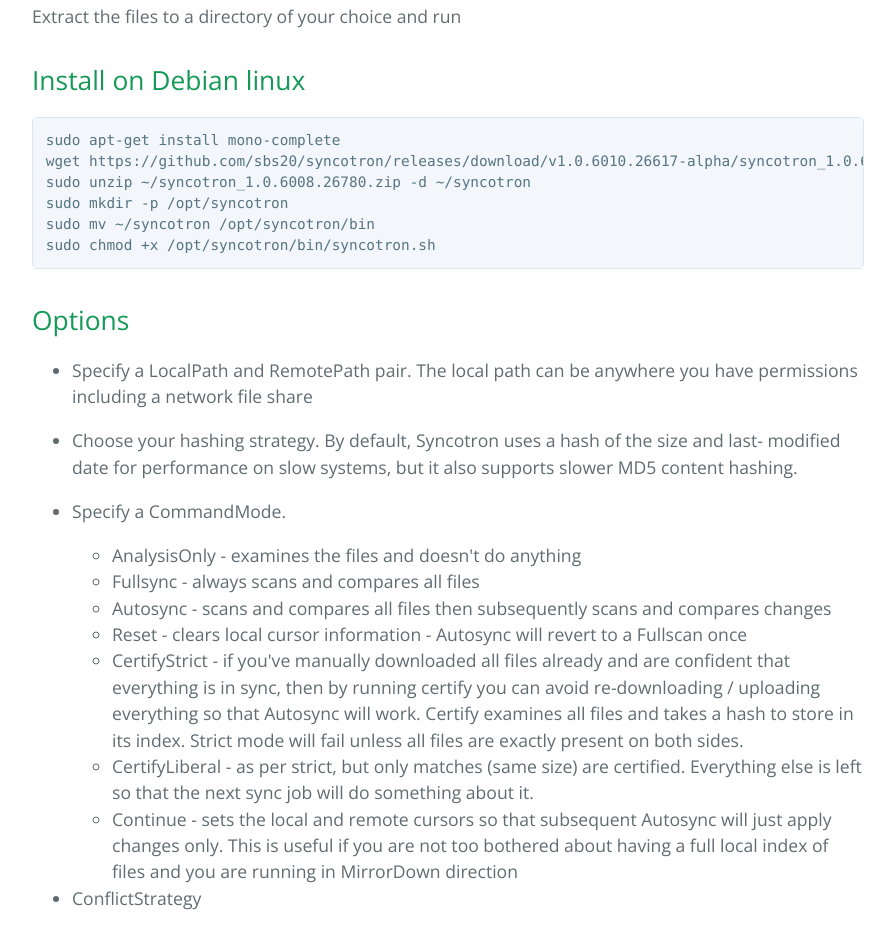
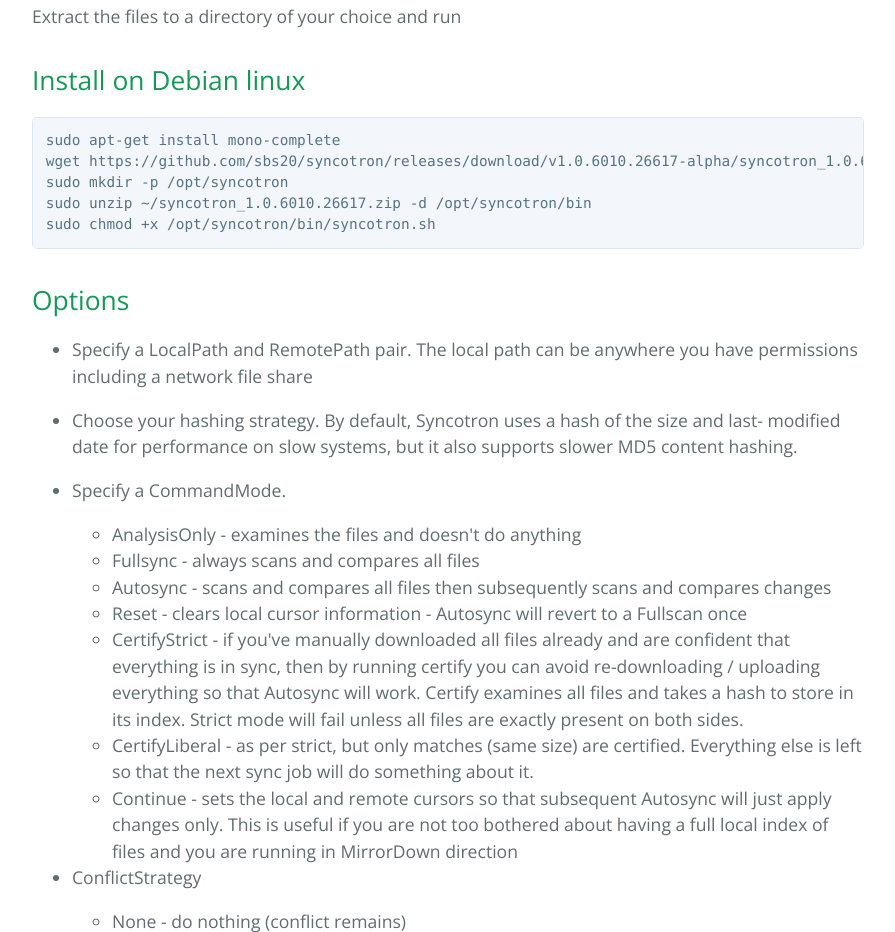
Before and after one commit to sbs20/syncotron, a plain HTML site: page index.html in a window 1280 px wide. Shown: the part 1539-2471 px from the top of the page, without its empty margins (192-1087 px from the left). Drawn offline with nearby package versions, Linux system fonts and the light colour scheme.

```diff
--- a/index.html
+++ b/index.html
@@ -64,9 +64,8 @@ or <a href="http://www.mono-project.com/download/">Mono</a>.</p>
 
 <pre><code>sudo apt-get install mono-complete
 wget https://github.com/sbs20/syncotron/releases/download/v1.0.6010.26617-alpha/syncotron_1.0.6010.26617.zip
-sudo unzip ~/syncotron_1.0.6008.26780.zip -d ~/syncotron
 sudo mkdir -p /opt/syncotron
-sudo mv ~/syncotron /opt/syncotron/bin
+sudo unzip ~/syncotron_1.0.6010.26617.zip -d /opt/syncotron/bin
 sudo chmod +x /opt/syncotron/bin/syncotron.sh
 </code></pre>
 
```
Also changed, not shown: params.json (+1 -1 lines).
